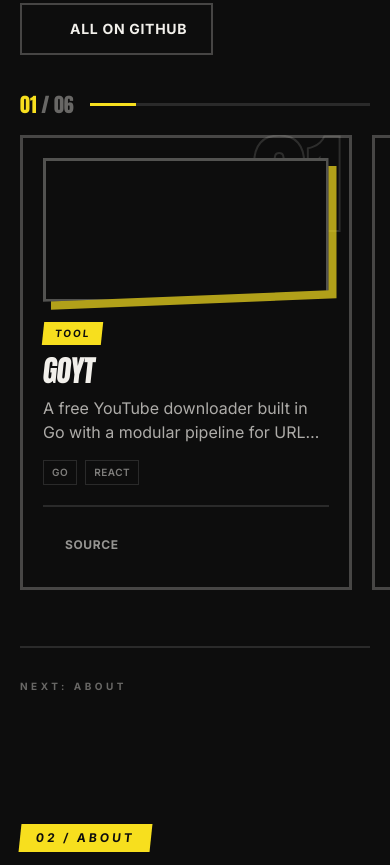
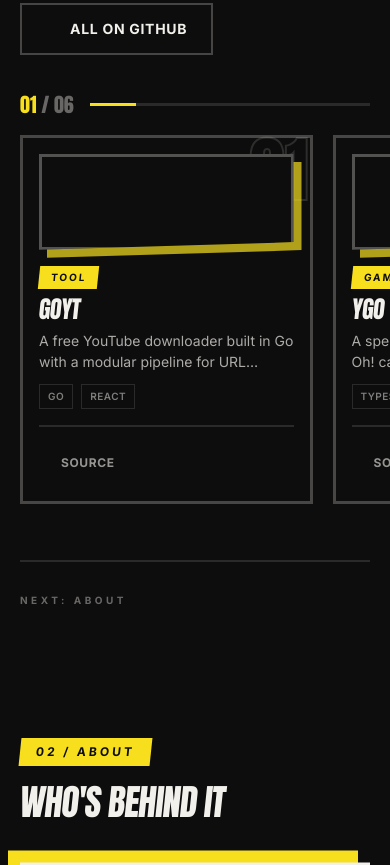
Before and after one commit to fatuhsa/sanixporto, an Astro site: page / in a window 390 px wide. Shown: the part 1057-1922 px from the top of the page. Built offline with nearby package versions, Linux system fonts and the light colour scheme; Astro itself is replaced by a stand-in of ours; some icons are missing.

Commit message:
fix(ui): shrink carousel slide sizes on mobile

```diff
--- a/src/components/ProjectCard.astro
+++ b/src/components/ProjectCard.astro
@@ -12,16 +12,16 @@ const offset = index % 2 === 0 ? "md:-translate-y-2" : "md:translate-y-2";
 
 <article
   class:list={[
-    "carousel-slide group relative shrink-0 w-[85vw] max-w-md snap-center scroll-ml-5 md:scroll-ml-8 transition-all duration-300",
+    "carousel-slide group relative shrink-0 w-[75vw] max-w-md snap-center scroll-ml-5 md:scroll-ml-8 transition-all duration-300",
     offset,
   ]}
   data-slide
 >
-  <div class="relative h-full border-[3px] border-paper/25 bg-ink p-5 md:p-6 hover:border-signal focus-within:border-signal transition-colors">
+  <div class="relative h-full border-[3px] border-paper/25 bg-ink p-4 md:p-6 hover:border-signal focus-within:border-signal transition-colors">
     <!-- Giant outlined background number -->
     <span
       aria-hidden="true"
-      class="absolute -top-2 right-2 font-display text-[110px] leading-none text-transparent pointer-events-none select-none"
+      class="absolute -top-1 right-2 font-display text-[72px] md:text-[110px] leading-none text-transparent pointer-events-none select-none"
       style="-webkit-text-stroke: 2px rgb(242 240 235 / 0.14)"
       data-parallax
     >
@@ -29,30 +29,30 @@ const offset = index % 2 === 0 ? "md:-translate-y-2" : "md:translate-y-2";
     </span>
 
     <!-- Preview panel: diagonal clip + thick border -->
-    <div class="relative h-36 md:h-44">
+    <div class="relative h-24 md:h-44">
       <span
         aria-hidden="true"
         class="absolute inset-0 translate-x-2 translate-y-2 bg-signal/70 clip-slide"
       />
       <div class="relative h-full clip-slide border-[3px] border-paper/30 bg-ink flex items-center justify-center">
-        <Icon name={project.icon} class="w-12 h-12 md:w-14 md:h-14 text-signal" />
+        <Icon name={project.icon} class="w-8 h-8 md:w-14 md:h-14 text-signal" />
       </div>
     </div>
 
     <!-- Category badge: diagonal cut, not pill -->
-    <span class="mt-5 inline-block -skew-x-6 bg-signal text-ink px-3 py-1 text-[10px] font-bold uppercase tracking-[0.2em]">
+    <span class="mt-4 inline-block -skew-x-6 bg-signal text-ink px-3 py-1 text-[10px] font-bold uppercase tracking-[0.2em]">
       {project.category}
     </span>
 
-    <h3 class="mt-3 font-display text-3xl md:text-4xl tracking-tight text-paper uppercase -skew-x-6 leading-[0.9]">
+    <h3 class="mt-2.5 font-display text-2xl md:text-4xl tracking-tight text-paper uppercase -skew-x-6 leading-[0.9]">
       {project.title}
     </h3>
 
-    <p class="mt-3 text-base leading-[1.5] text-paper/70 line-clamp-2">
+    <p class="mt-2.5 text-sm md:text-base leading-[1.5] text-paper/70 line-clamp-2">
       {project.description}
     </p>
 
-    <div class="mt-4 flex flex-wrap gap-2">
+    <div class="mt-3 flex flex-wrap gap-2">
       {project.techStack?.map((tech) => (
         <span class="px-2 py-1 text-[10px] font-semibold uppercase tracking-wider border border-line text-paper/50">
           {tech}
@@ -60,7 +60,7 @@ const offset = index % 2 === 0 ? "md:-translate-y-2" : "md:translate-y-2";
       ))}
     </div>
 
-    <div class="mt-5 flex items-center justify-between gap-3 border-t-2 border-line pt-4">
+    <div class="mt-4 flex items-center justify-between gap-3 border-t-2 border-line pt-3.5">
       <div class="flex items-center gap-4">
         {hasLive && (
           <a
```
